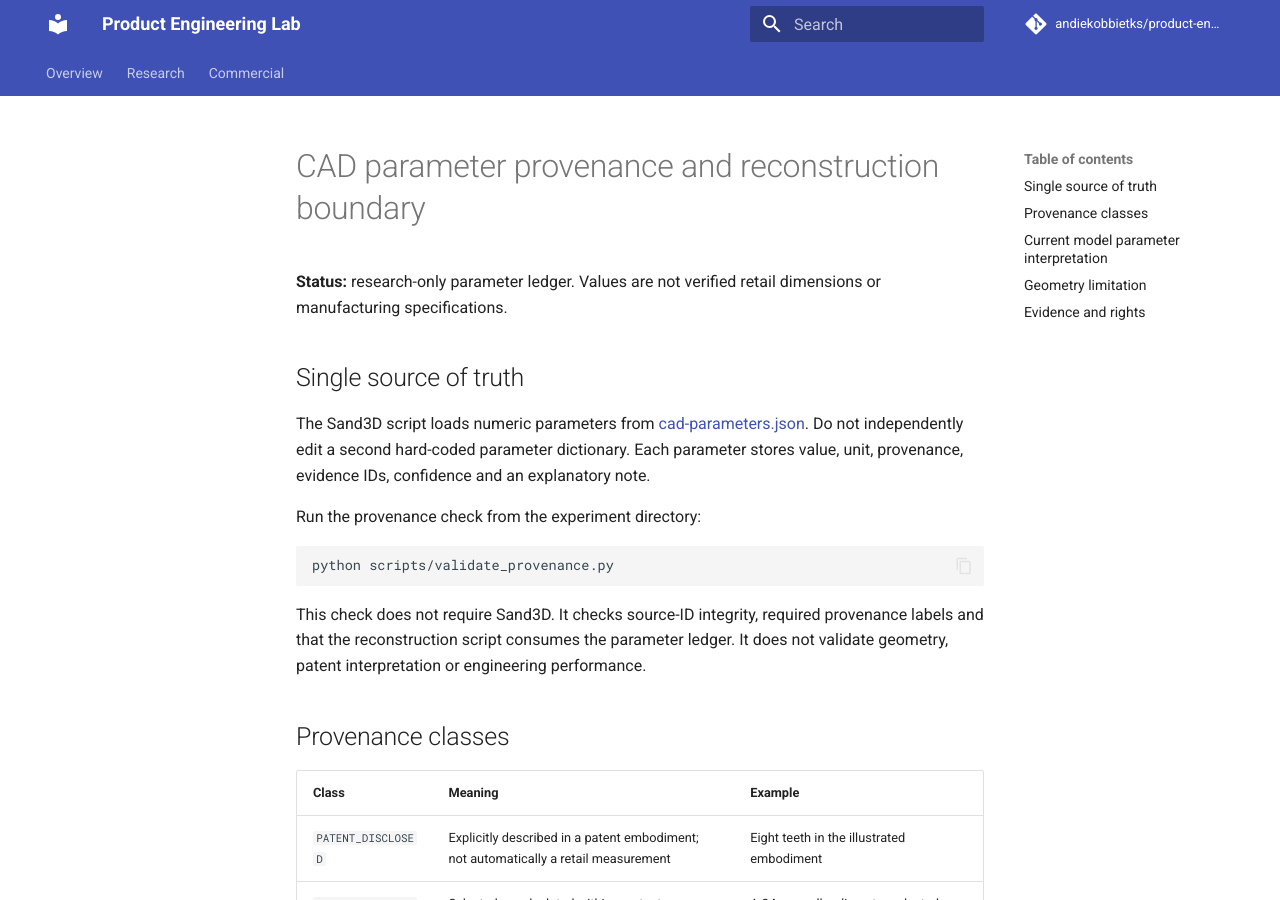
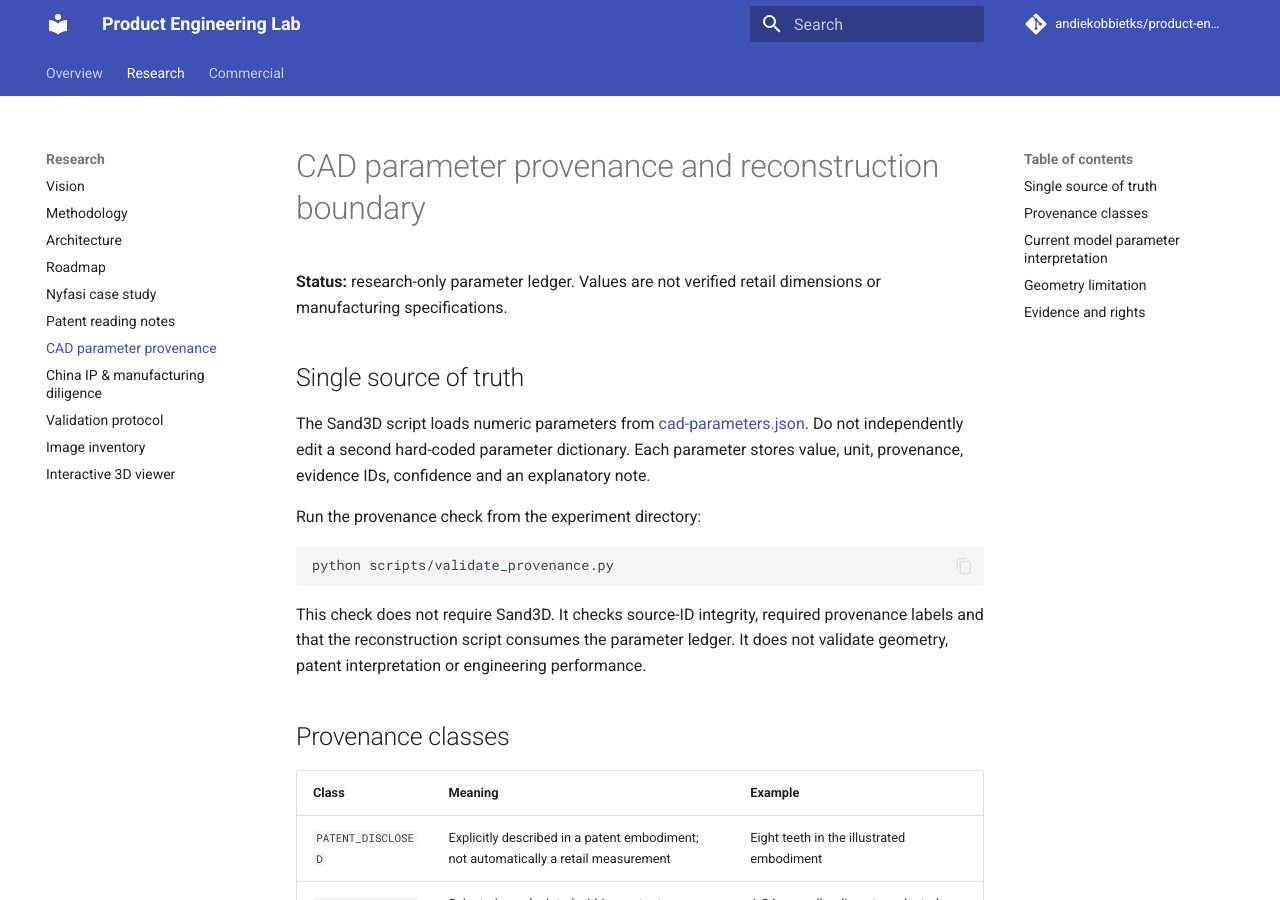
Before and after one commit to andiekobbietks/product-engineering-lab, an MkDocs documentation site: the page built from docs/experiments/cad-parameter-provenance.md, in a window 1280 px wide and 900 px high. Built offline with MkDocs 1.6.1 and Material for MkDocs 9.7.7, drawn with Linux system fonts in a browser that asks for light colours; comment, search, counter and statistics services are not loaded.

Commit message:
Add CAD provenance guide to MkDocs navigation

```diff
--- a/mkdocs.yml
+++ b/mkdocs.yml
@@ -17,6 +17,7 @@ nav:
       - Roadmap: roadmap.md
       - Nyfasi case study: experiments/nyfasi.md
       - Patent reading notes: experiments/patent-reading-notes.md
+      - CAD parameter provenance: experiments/cad-parameter-provenance.md
       - China IP & manufacturing diligence: experiments/nyfasi-china-due-diligence.md
       - Validation protocol: experiments/nyfasi-validation.md
       - Image inventory: experiments/image-inventory.md
```
